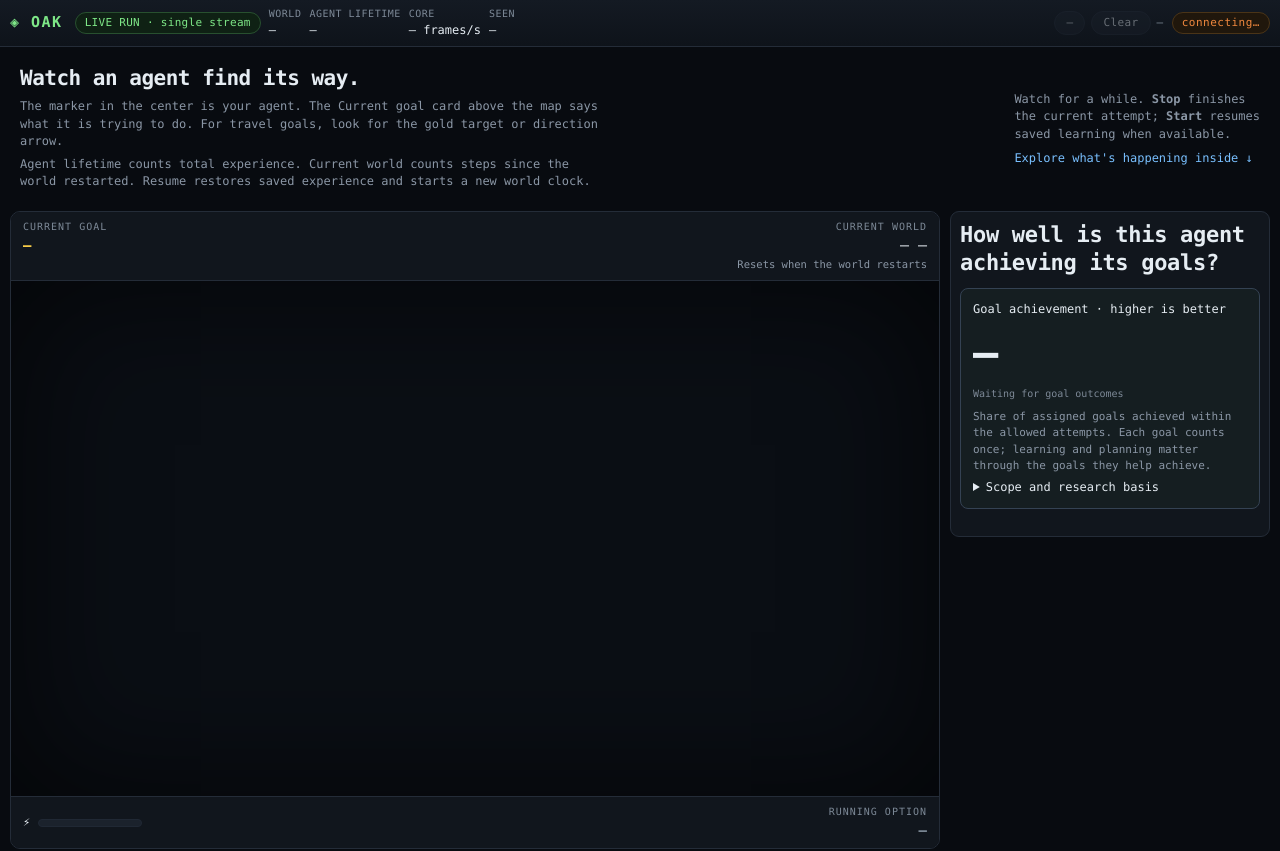
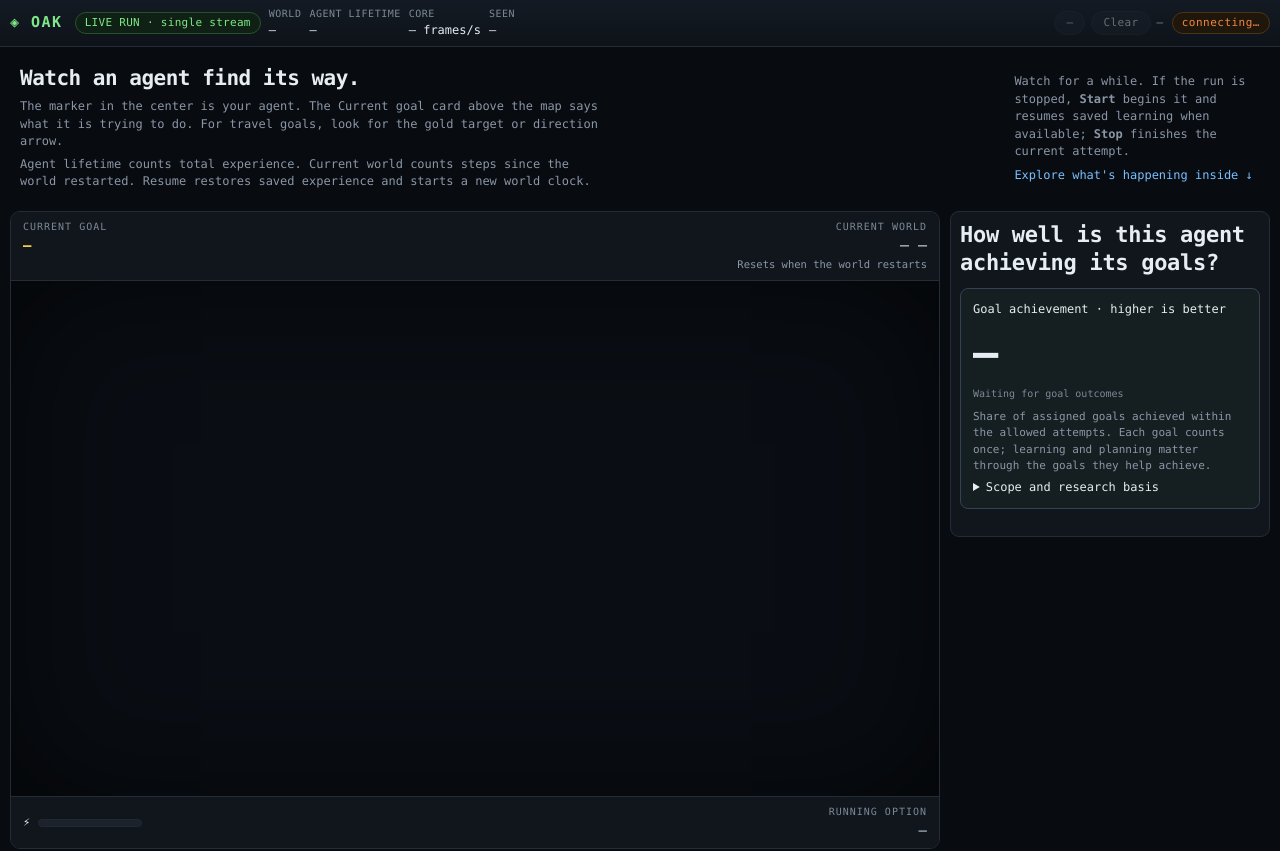
Before and after one commit to rbeauchamp/acorn, a plain HTML site: page viewer/static/index.html in a window 1280 px wide. Shown: the top 851 px of the page. Drawn offline with Linux system fonts and the light colour scheme.

Commit message:
feat(viewer)!: start the core only on an explicit act
A viewer that found no state file built a durable state that intended to run,
so its supervisor reserved a spawn at its first tick. The bootstrap now builds
a state that intends to stay stopped (PersistedState.unstarted), and the
viewer spawns its core only for the --start flag, a Start the page sends, or a
state file whose running intent an earlier Start set.

The state file gains a schema version. A file that names none was written by a
viewer that wrote a running intent with no Start, so it is decoded with its
identity and with intent stopped (PersistedState.decode_unversioned).

Acorn.Host.Viewer.ExplicitStart proves, of Core.start, Core.step and
Core.resume, that a supervisor started from a stopped intent waits on no spawn,
admits no reservation and writes no running intent for every sequence of
events that holds no operator's Start, and that a run that holds a Start does
wait to spawn.

BREAKING CHANGE: acorn-viewer launched without --start on a run directory with
no state file, or with a state file that names no schema version, no longer
starts the core. scripts/start.sh passes --start and behaves as before.

```diff
--- a/viewer/static/index.html
+++ b/viewer/static/index.html
@@ -355,7 +355,7 @@
     <p>The marker in the center is your agent. The Current goal card above the map says what it is trying to do. For travel goals, look for the gold target or direction arrow.</p>
     <p>Agent lifetime counts total experience. Current world counts steps since the world restarted. Resume restores saved experience and starts a new world clock.</p>
   </div>
-  <p>Watch for a while. <b>Stop</b> finishes the current attempt; <b>Start</b> resumes saved learning when available.
+  <p>Watch for a while. If the run is stopped, <b>Start</b> begins it and resumes saved learning when available; <b>Stop</b> finishes the current attempt.
     <a href="#research">Explore what's happening inside ↓</a></p>
 </section>
 
```
Also changed, not shown: 9 other files.
